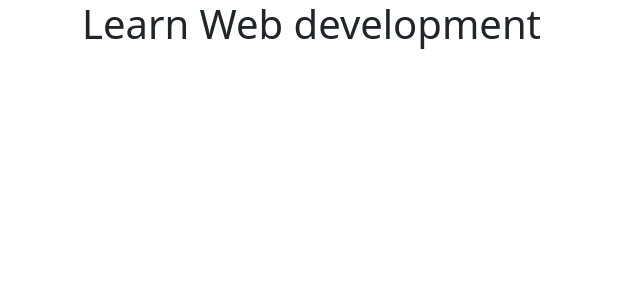
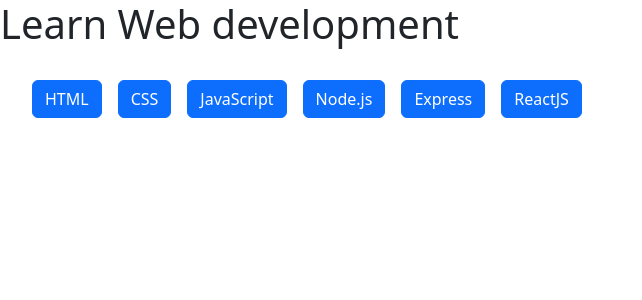
Before and after one commit to andreasalvi99/react-use-state, a React (Vite) app: page / in a window 1280 px wide. Shown: the top 300 px of the page, without its empty margins (0-642 px from the left). Built offline with nearby package versions, Linux system fonts and the light colour scheme.

Commit message:
buttons generated

```diff
--- a/src/App.jsx
+++ b/src/App.jsx
@@ -1,10 +1,14 @@
 import Main from "./assets/components/Main";
-
-Main;
 
 export default function App() {
   return (
     <>
+      <section>
+        <header>
+          <h1>Learn Web development</h1>
+        </header>
+      </section>
+
       <Main />
     </>
   );
--- a/src/assets/components/Main.jsx
+++ b/src/assets/components/Main.jsx
@@ -1,11 +1,48 @@
+import Button from "./props/Button";
+
+const languages = [
+  {
+    id: 1,
+    title: "HTML",
+    description:
+      "HTML (HyperText Markup Language) è il linguaggio standard per creare pagine e applicazioni web. Struttura il contenuto web e fornisce elementi di base come titoli, paragrafi e immagini.",
+  },
+  {
+    id: 2,
+    title: "CSS",
+    description:
+      "CSS (Cascading Style Sheets) è un linguaggio di stile utilizzato per descrivere la presentazione di un documento scritto in HTML o XML. Controlla il layout, i colori, i caratteri e l'aspetto complessivo di una pagina web.",
+  },
+  {
+    id: 3,
+    title: "JavaScript",
+    description:
+      "JavaScript è un linguaggio di programmazione dinamico utilizzato per lo sviluppo web, che consente contenuti interattivi come grafici animati, pulsanti cliccabili e altre funzionalità dinamiche sui siti web.",
+  },
+  {
+    id: 4,
+    title: "Node.js",
+    description:
+      "Node.js è un ambiente di runtime JavaScript lato server che permette di utilizzare JavaScript anche sul backend, consentendo agli sviluppatori di usare lo stesso linguaggio sia sul client che sul server.",
+  },
+  {
+    id: 5,
+    title: "Express",
+    description:
+      "Express è un framework per applicazioni web minimalista e veloce per Node.js. Fornisce strumenti robusti per creare applicazioni web e API e semplifica la gestione delle rotte e delle richieste.",
+  },
+  {
+    id: 6,
+    title: "ReactJS",
+    description:
+      "ReactJS è una libreria JavaScript per costruire interfacce utente, in particolare applicazioni a pagina singola. Consente agli sviluppatori di creare componenti UI riutilizzabili e di gestire efficacemente lo stato dell'applicazione.",
+  },
+];
+
 export default function Main() {
   return (
-    <main>
-      <section>
-        <div className="container">
-          <h1>Learn Web development</h1>
-        </div>
-      </section>
+    <main className="m-4">
+      <Button items={languages} />
     </main>
   );
 }
--- /dev/null
+++ b/src/assets/components/props/Button.jsx
@@ -0,0 +1,7 @@
+export default function Button({ items }) {
+  return items.map((items) => (
+    <button key={items.id} type="button" className="btn btn-primary m-2">
+      {items.title}
+    </button>
+  ));
+}
--- /dev/null
+++ b/src/assets/components/props/Card.jsx
@@ -0,0 +1,5 @@
+export default function Card() {
+    return(
+
+    )
+}
--- a/src/assets/components/props/MainCards.jsx
+++ /dev/null
@@ -1,5 +0,0 @@
-export default function MainCards() {
-    return(
-
-    )
-}
```
Also changed, not shown: languages.js (+15 -7 lines).
